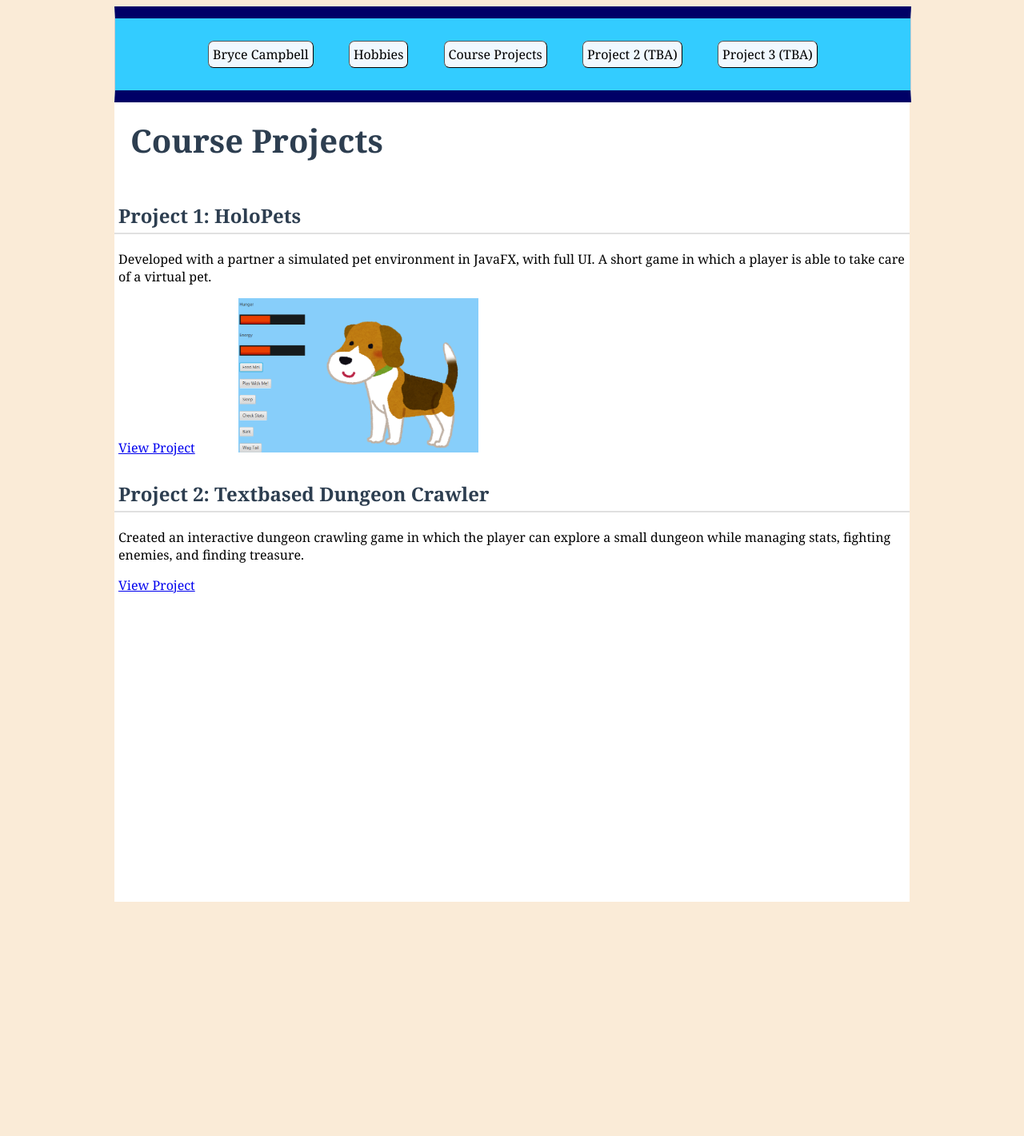
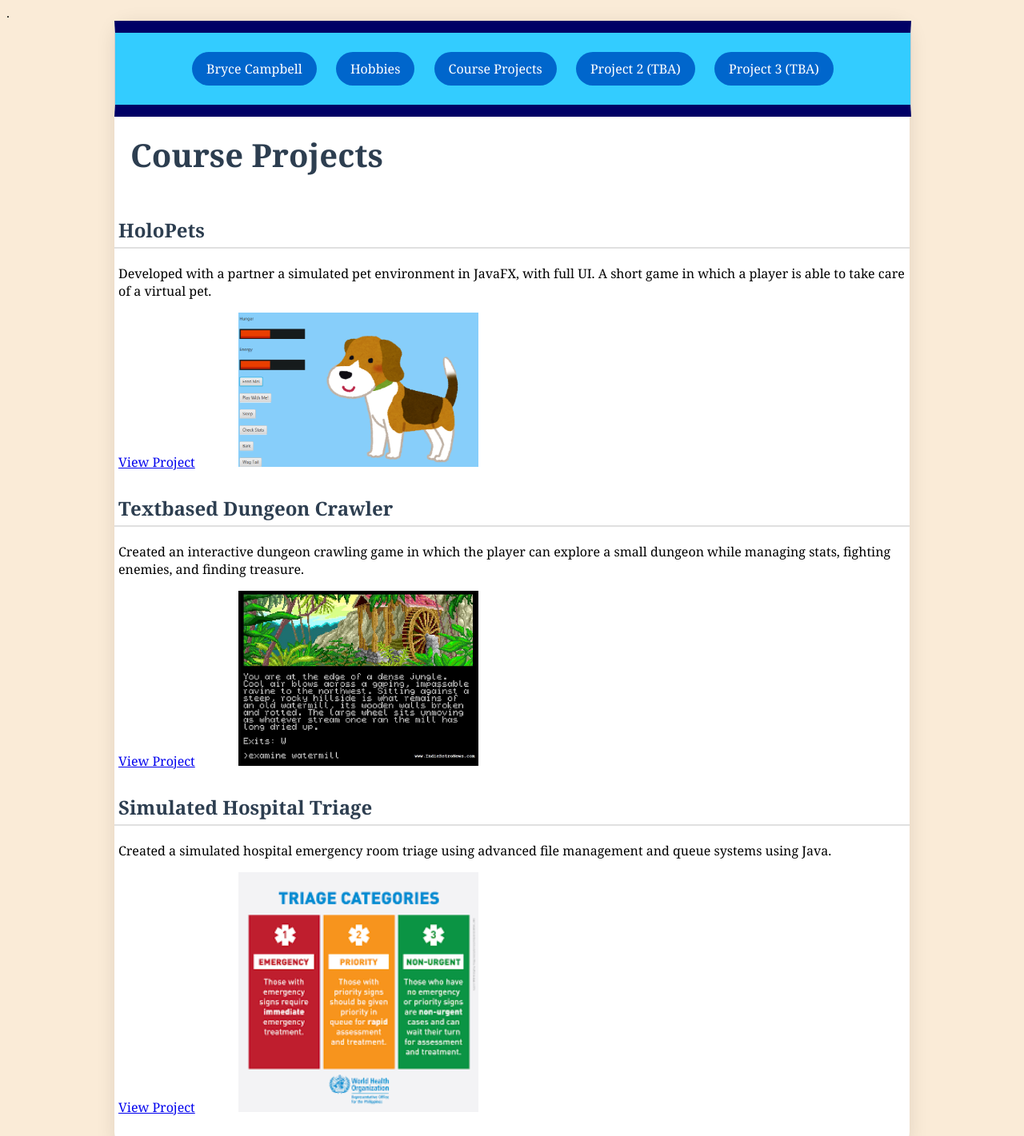
Before and after one commit to Halfmammal/halfmammal.github.io, a plain HTML site: page courseProjects.html in a window 1280 px wide. Shown: the top 1421 px of the page at 80% size. Before the commit the page ends 1136 px from the top, so only its background shows below. Drawn offline with Linux system fonts and the light colour scheme; a script that the page names is missing.

Commit message:
Final Probably

```diff
--- a/courseProjects.html
+++ b/courseProjects.html
@@ -7,7 +7,7 @@
         <link rel="icon" href="./images/itsMe" />
         <script src="script.js"></script>
     </head>
-    <body>
+    .<body>
         <div id="wrapper">
             <div id="head">
                 <a href="index.html" class="button">Bryce Campbell</a>
@@ -25,7 +25,7 @@
 
                     <div class="project-grid">
                         <div class="project-card">
-                            <h2>Project 1: HoloPets</h2>
+                            <h2>HoloPets</h2>
                             <p style="padding-left: 5px">
                                 Developed with a partner a simulated pet environment in JavaFX, with full UI. A short
                                 game in which a player is able to take care of a virtual pet.
@@ -40,7 +40,7 @@
                         </div>
 
                         <div class="project-card">
-                            <h2>Project 2: Textbased Dungeon Crawler</h2>
+                            <h2>Textbased Dungeon Crawler</h2>
                             <p style="padding-left: 5px">
                                 Created an interactive dungeon crawling game in which the player can explore a small
                                 dungeon while managing stats, fighting enemies, and finding treasure.
@@ -51,6 +51,26 @@
                                 style="padding-left: 5px"
                                 >View Project</a
                             >
+                            <img
+                                src="images/textBased.jpg"
+                                style="width: 300px; margin-left: 50px"
+                                alt="Project 1 Screenshot" />
+                        </div>
+                        <div class="project-card">
+                            <h2>Simulated Hospital Triage</h2>
+                            <p style="padding-left: 5px">
+                                Created a simulated hospital emergency room triage using advanced file management and queue systems using Java.
+                            </p>
+                            <a
+                                href="https://github.com/Oakland-Community-College/cis1500-summer2023-finalproject-Halfmammal"
+                                target="_blank"
+                                style="padding-left: 5px"
+                                >View Project</a
+                            >
+                            <img
+                                src="images/triage.png"
+                                style="width: 300px; margin-left: 50px"
+                                alt="Project 1 Screenshot" />
                         </div>
                     </div>
                 </section>
--- a/styles.css
+++ b/styles.css
@@ -6,9 +6,16 @@ body {
     margin-left: 135px;
     margin-right: 135px;
     font-family: Cambria, Cochin, Georgia, Times, sans-serif;
-    height: 1120px;
+    min-height: 100vh;
     background-color: white;
+    border-radius: 20px;
+    box-shadow: 0 4px 25px rgba(0, 0, 0, 0.1);
+    padding-bottom: 40px;
 }
+
+
+
+
 
 #head {
     width: 99.99%;
@@ -24,14 +31,19 @@ body {
 }
 
 a.button {
-    padding: 5px;
-    border: 1px outset buttonborder;
-    border-radius: 7px;
-    color: black;
-    background-color: aliceblue;
-    text-decoration: double;
-    margin: 20px;
+    padding: 10px 18px;
+    border-radius: 25px;
+    color: white;
+    background-color: #0066cc;
+    text-decoration: none;
+    margin: 10px;
+    transition: background 0.3s ease, transform 0.2s ease;
 }
+a.button:hover {
+    background-color: #004c99;
+    transform: scale(1.05);
+}
+
 
 content {
     background: #fff;
@@ -68,6 +80,18 @@ content {
     font-size: 20;
 }
 
+#resume header img {
+    float: right;
+    width: 180px;
+    height: 180px;
+    object-fit: cover;
+    border-radius: 50%;
+    margin: 15px;
+    border: 4px solid #33ccff;
+    box-shadow: 0 4px 15px rgba(0,0,0,0.15);
+}
+
+
 #p {
     padding-left: 5px;
 }
@@ -93,7 +117,7 @@ content {
     height: 100%;
 }
 
-/* Hobbies Section */
+
 #hobbies {
     text-align: center;
     margin-top: 20px;
@@ -105,7 +129,7 @@ content {
     color: #2d3e50;
 }
 
-/* Grid Layout */
+
 .hobby-grid {
     display: flex;
     justify-content: center;
@@ -113,7 +137,7 @@ content {
     flex-wrap: wrap;
 }
 
-/* Hobby Cards */
+
 .hobby-card {
     background: #fff;
     border-radius: 12px;
@@ -123,7 +147,7 @@ content {
     box-shadow: 0 4px 12px rgba(0, 0, 0, 0.1);
 }
 
-/* Images */
+
 .hobby-card img {
     width: 100%;
     height: 160px;
@@ -132,7 +156,7 @@ content {
     margin-bottom: 15px;
 }
 
-/* Titles & Text */
+
 .hobby-card h2 {
     margin: 10px 0;
     font-size: 1.3em;
```
Also changed, not shown: hobbies.html (+11 -1 lines), index.html (+16 -0 lines), images/deltarune.png (added), images/itsMeActually.png, images/textBased.jpg (added), images/theThing.jpg (added), images/triage.png (added).
